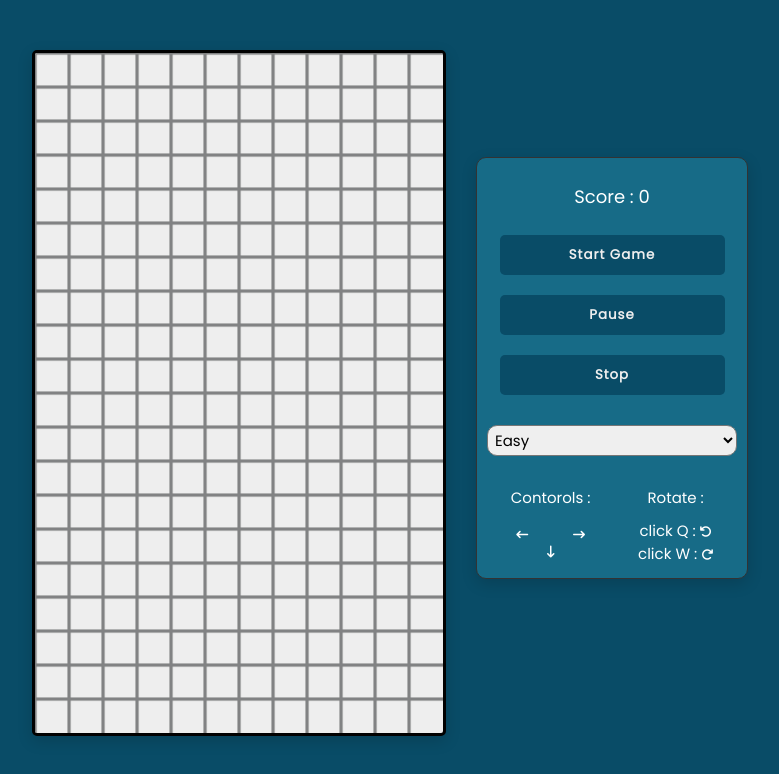
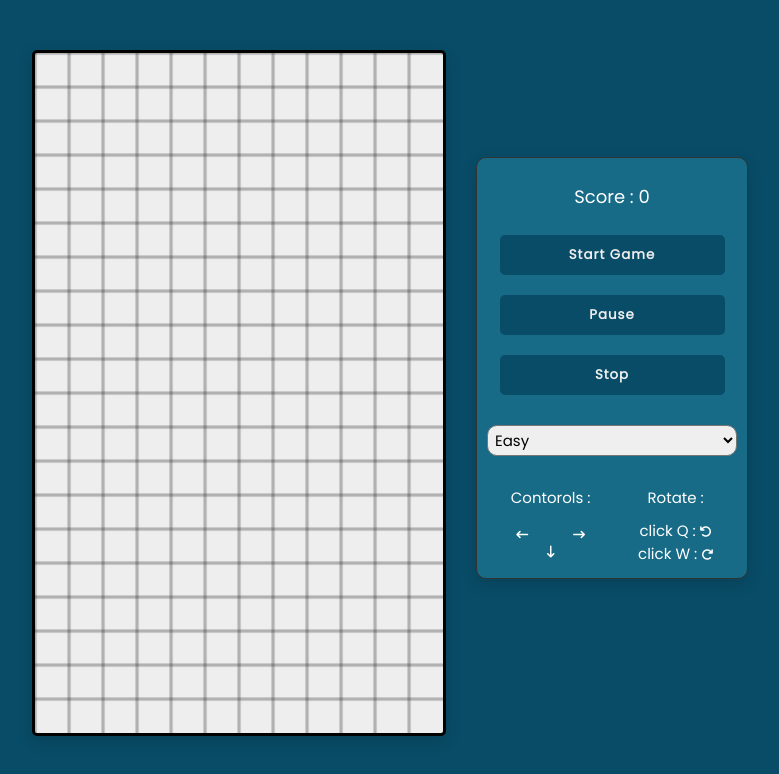
Before and after one commit to Kennethicus/tetris-js, a plain HTML site: page index.html in a window 1280 px wide. Shown: the whole page, without its empty margins (250-1029 px from the left). Drawn offline with Linux system fonts and the light colour scheme.

Commit message:
improve grid

```diff
--- a/index.html
+++ b/index.html
@@ -6,7 +6,7 @@
     <meta name="viewport" content="width=device-width, initial-scale=1.0">
     <link rel="stylesheet" href="style.css">
     <script src="https://kit.fontawesome.com/657de39a82.js" crossorigin="anonymous"></script>
-    <title>Tetris Game | Dev Hub Asmr</title>
+    <title>Tetris Game </title>
 </head>
 <body>
     <div class="container">
--- a/script.js
+++ b/script.js
@@ -382,8 +382,8 @@ function draw() {
 }
 
 function drawGrid() {
-    context.strokeStyle = "#818283"; // Set grid color to black
-    context.lineWidth = 0.1; // Set line width for the grid
+    context.strokeStyle = "#222222"; // Set grid color to black
+    context.lineWidth = 0.03; // Set line width for the grid
 
     // Draw vertical lines
     for (let x = 0; x < arena[0].length; x++) {
```
